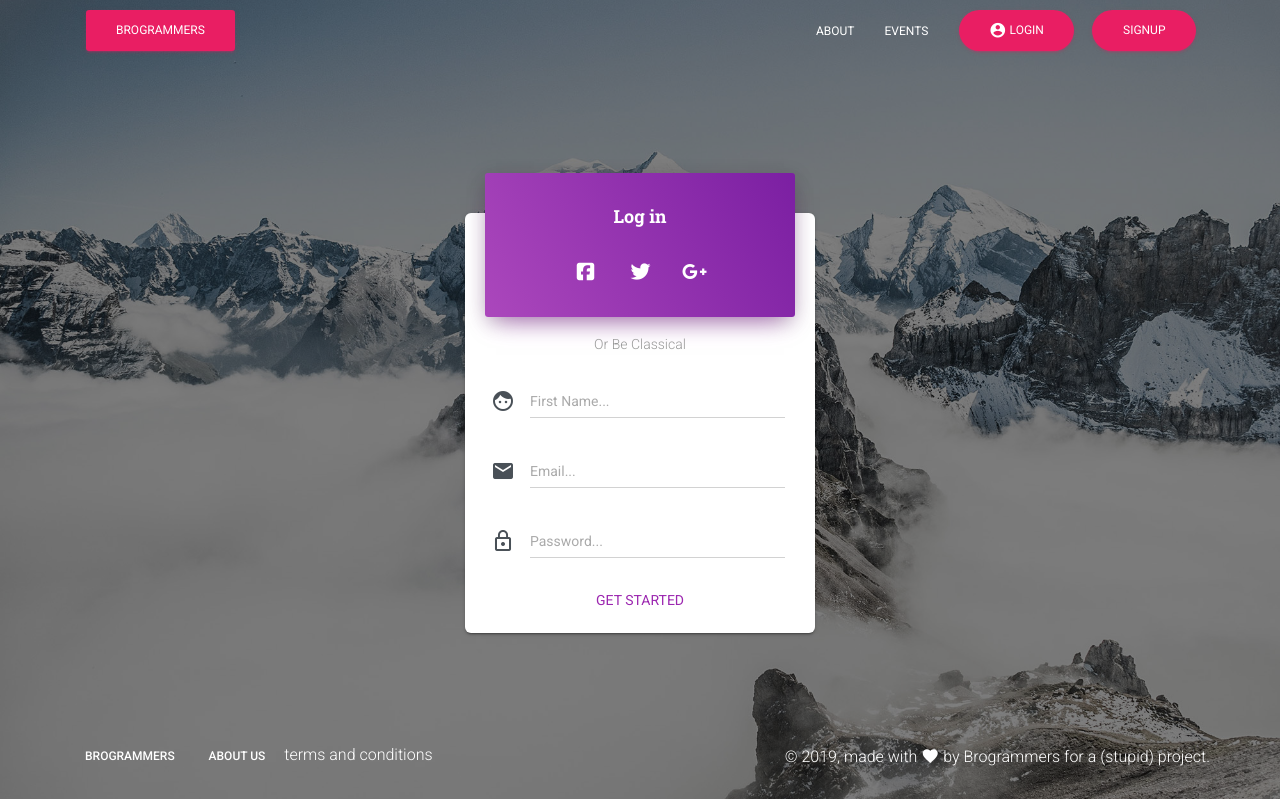
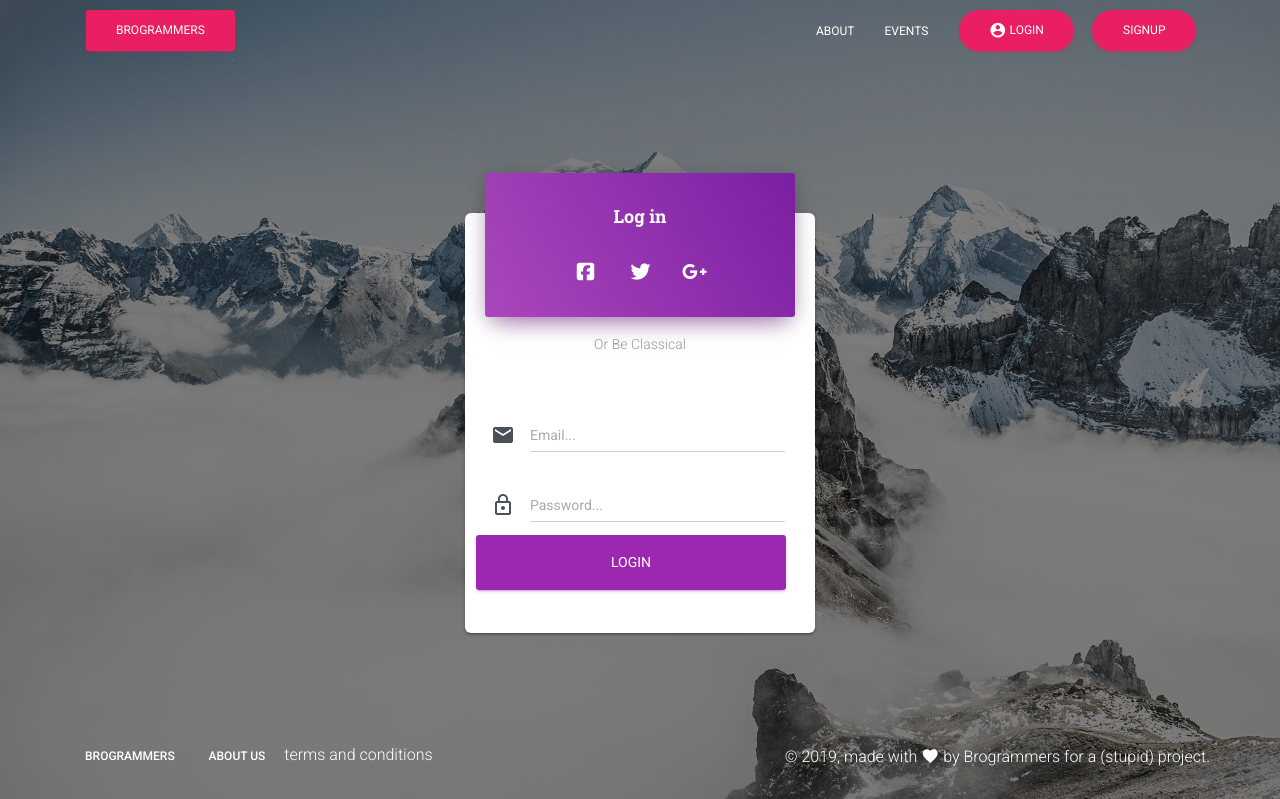
Before and after one commit to mandeepmourya007/gndu-fest, a Django app: page /accounts/login/ in a window 1280 px wide. Shown: the part 19-818 px from the top of the page. Run offline with Django 3.2, Linux system fonts and the light colour scheme; some libraries are stand-ins or nearby versions.

Commit message:
login page fixed

```diff
--- a/accounts/templates/accounts/login.html
+++ b/accounts/templates/accounts/login.html
@@ -154,7 +154,7 @@
                 </div>
                 <div class="modal-footer justify-content-center">
 
-                        <input class="btn btn-lg btn-primary btn-block" type="submit" value="Login">
+                         <input class="btn btn-lg btn-primary btn-block" type="submit" value="Login">
                 </div>
             </div>
         </div>
@@ -166,7 +166,9 @@
 <div class="row">
   <div class="col-lg-4 col-md-6 ml-auto mr-auto">
     <div class="card card-login">
-        <form class="form" method="" action="">
+        <form class="form" method="post" action="">
+
+          {% csrf_token %}
           <div class="card-header card-header-primary text-center">
             <h4 class="card-title">Log in</h4>
             <div class="social-line">
@@ -185,12 +187,12 @@
           <div class="card-body">
 
             <div class="input-group">
-              <div class="input-group-prepend">
+             <!--  <div class="input-group-prepend">
                 <span class="input-group-text">
                     <i class="material-icons">face</i>
                 </span>
               </div>
-              <input type="text" class="form-control" placeholder="First Name...">
+              <input type="text" class="form-control" placeholder="First Name..."> -->
             </div>
 
             <div class="input-group">
@@ -199,7 +201,8 @@
                     <i class="material-icons">mail</i>
                 </span>
               </div>
-              <input type="email" class="form-control" placeholder="Email...">
+              <input type="email" class="form-control"
+              name="username" placeholder="Email...">
             </div>
 
             <div class="input-group">
@@ -209,7 +212,8 @@
                 </span>
               </div>
 
-              <input type="password" class="form-control" placeholder="Password...">
+              <input type="password" class="form-control"
+              name="password" placeholder="Password...">
             </div>
 
             <!-- If you want to add a checkbox to this form, uncomment this code
@@ -220,9 +224,10 @@
                 Subscribe to newsletter
               </label>
             </div> -->
+            <input class="btn btn-lg btn-primary btn-block" type="submit" value="Login">
           </div>
           <div class="footer text-center">
-            <a href="#pablo" class="btn btn-primary btn-link btn-wd btn-lg">Get Started</a>
+
           </div>
         </form>
       </div>
--- a/accounts/views.py
+++ b/accounts/views.py
@@ -33,8 +33,9 @@ def log_in(request):
             if user is not None:
                 login(request,user)
                 messages.success(request, ' Welcome to Tech Fest '+ u )
-                return redirect("home")
-        return render(request,'accounts/login.html')
+                return redirect("events:event")
+        return render(request,"accounts/login.html")
+
 
 
 """def sign_up(request):
--- a/templates/home.html
+++ b/templates/home.html
@@ -39,7 +39,7 @@
                                       <i class="material-icons">face</i>
                                     </span>
                                   </div>
-                                  <input type="text" name="username" class="form-control" placeholder="User Name...">
+                                  <input type="text" name="username" class="form-control" placeholder="Email...">
                                 </div>
                             </div>
 
```
Also changed, not shown: events/views.py (+7 -2 lines), db.sqlite3.
